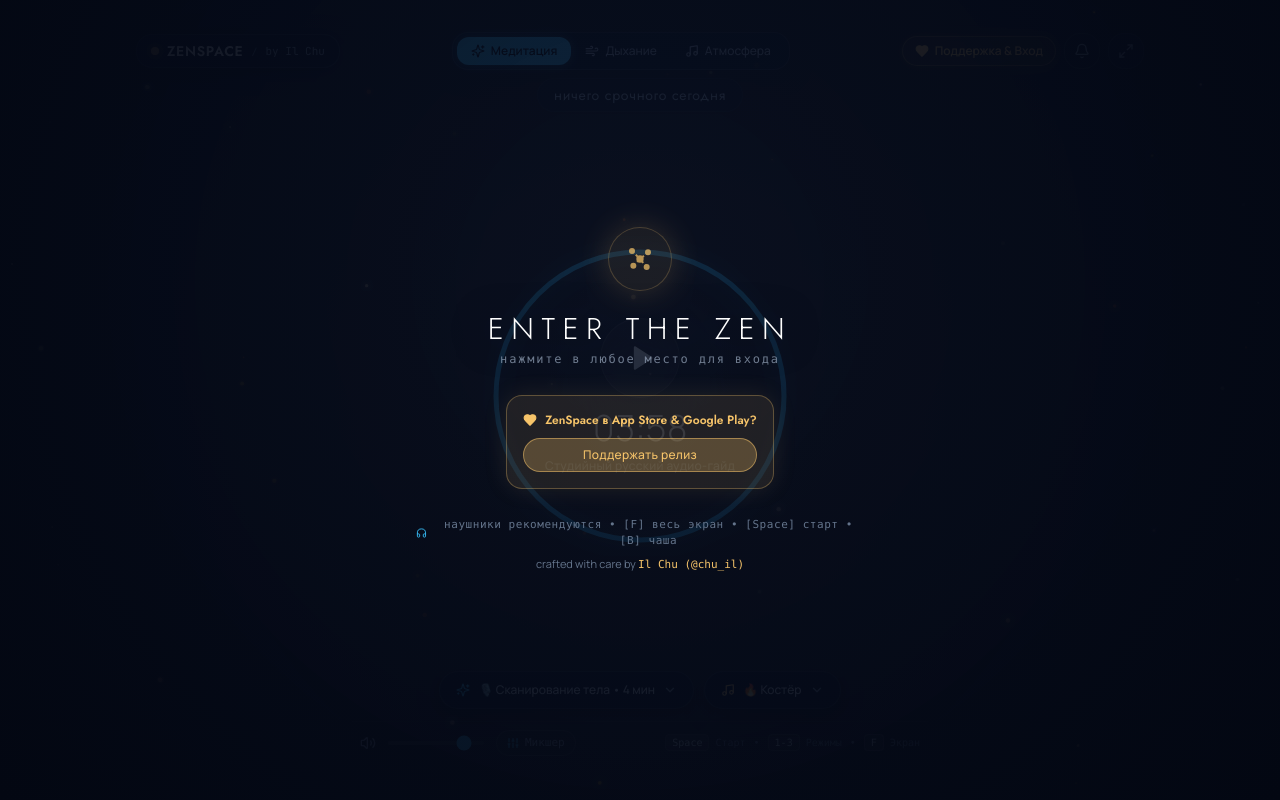
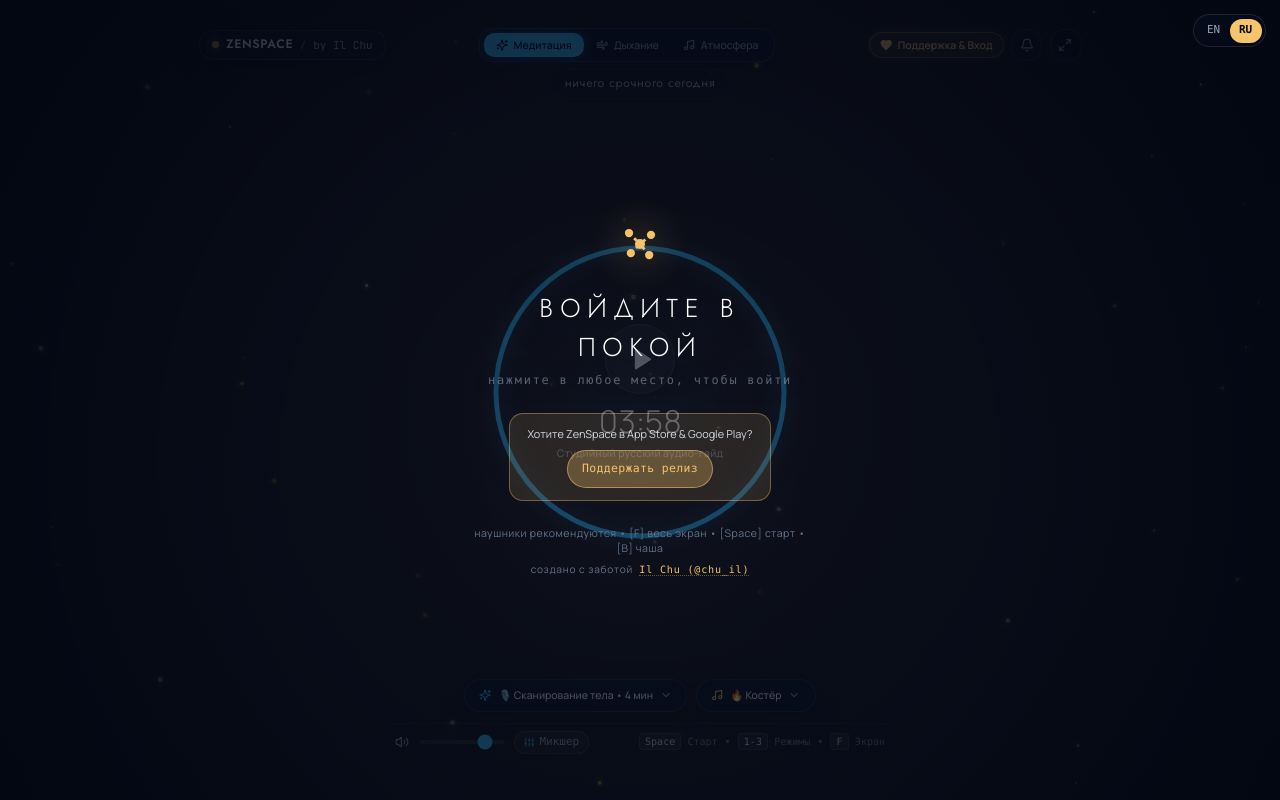
Before and after one commit to ilyachu/zenspace, a React (Vite) app: page / in a window 1280 px wide. Built offline with nearby package versions, Linux system fonts and the light colour scheme.

Commit message:
feat: exact 1-to-1 lofi-night-sky intro overlay with language switcher and CSS animations

```diff
--- a/src/App.tsx
+++ b/src/App.tsx
@@ -7,7 +7,8 @@
 import { IntroOverlay } from './components/IntroOverlay';
 import { audioEngine, GUIDED_TRACKS } from './services/audioEngine';
 
-const ZEN_QUOTES = [
+const ZEN_QUOTES = {
+  ru: [
     'ничего срочного сегодня',
     'вдох — покой, выдох — отпускание',
     'здесь и сейчас всё спокойно',
@@ -15,10 +16,29 @@
     'просто наблюдайте за дыханием',
     'тишина внутри вас',
     'возвращайтесь в настоящий момент'
-];
+  ],
+  en: [
+    'nothing urgent tonight',
+    'inhale peace, exhale release',
+    'all is calm right here, right now',
+    'mind is clear as the night sky',
+    'simply observe your breath',
+    'silence resides within you',
+    'return gently to the present moment'
+  ]
+};
 
 export function App() {
-  // Navigation State
+  // Navigation & Language State
+  const [lang, setLang] = useState<'ru' | 'en'>(() => {
+    try {
+      const saved = localStorage.getItem('zenspace_lang');
+      return (saved === 'ru' || saved === 'en') ? saved : 'ru';
+    } catch {
+      return 'ru';
+    }
+  });
+
   const [mode, setMode] = useState<AppMode>('meditate');
   const [isRunning, setIsRunning] = useState<boolean>(false);
   const [isFullscreen, setIsFullscreen] = useState<boolean>(false);
@@ -65,6 +85,13 @@
   const breathTimeoutRef = useRef<number | null>(null);
   const mouseActivityTimerRef = useRef<number | null>(null);
 
+  const toggleLang = (newLang: 'ru' | 'en') => {
+    setLang(newLang);
+    try {
+      localStorage.setItem('zenspace_lang', newLang);
+    } catch {}
+  };
+
   // Format MM:SS
   const formatTime = (sec: number) => {
     const m = Math.floor(sec / 60);
@@ -88,7 +115,8 @@
   };
 
   const nextQuote = () => {
-    setQuoteIdx((prev) => (prev + 1) % ZEN_QUOTES.length);
+    const quotes = ZEN_QUOTES[lang];
+    setQuoteIdx((prev) => (prev + 1) % quotes.length);
   };
 
   // Switch Mode Handler
@@ -211,19 +239,19 @@
 
     const patterns: Record<string, Array<{ text: string; dur: number; scale: number; opacity: number }>> = {
       box: [
-        { text: 'Вдох', dur: 4000, scale: 1.35, opacity: 0.5 },
-        { text: 'Задержка', dur: 4000, scale: 1.35, opacity: 0.5 },
-        { text: 'Выдох', dur: 4000, scale: 0.85, opacity: 0.15 },
-        { text: 'Пауза', dur: 4000, scale: 0.85, opacity: 0.15 }
+        { text: lang === 'ru' ? 'Вдох' : 'Inhale', dur: 4000, scale: 1.35, opacity: 0.5 },
+        { text: lang === 'ru' ? 'Задержка' : 'Hold', dur: 4000, scale: 1.35, opacity: 0.5 },
+        { text: lang === 'ru' ? 'Выдох' : 'Exhale', dur: 4000, scale: 0.85, opacity: 0.15 },
+        { text: lang === 'ru' ? 'Пауза' : 'Hold', dur: 4000, scale: 0.85, opacity: 0.15 }
       ],
       relax: [
-        { text: 'Вдох', dur: 4000, scale: 1.35, opacity: 0.5 },
-        { text: 'Задержка', dur: 7000, scale: 1.35, opacity: 0.5 },
-        { text: 'Выдох', dur: 8000, scale: 0.85, opacity: 0.15 }
+        { text: lang === 'ru' ? 'Вдох' : 'Inhale', dur: 4000, scale: 1.35, opacity: 0.5 },
+        { text: lang === 'ru' ? 'Задержка' : 'Hold', dur: 7000, scale: 1.35, opacity: 0.5 },
+        { text: lang === 'ru' ? 'Выдох' : 'Exhale', dur: 8000, scale: 0.85, opacity: 0.15 }
       ],
       coherent: [
-        { text: 'Вдох', dur: 5500, scale: 1.35, opacity: 0.5 },
-        { text: 'Выдох', dur: 5500, scale: 0.85, opacity: 0.15 }
+        { text: lang === 'ru' ? 'Вдох' : 'Inhale', dur: 5500, scale: 1.35, opacity: 0.5 },
+        { text: lang === 'ru' ? 'Выдох' : 'Exhale', dur: 5500, scale: 0.85, opacity: 0.15 }
       ]
     };
 
@@ -244,7 +272,7 @@
     };
 
     runPhase();
-  }, [breathPattern, meditateBgSound, completeSession]);
+  }, [breathPattern, meditateBgSound, completeSession, lang]);
 
   const startAmbientSession = useCallback(() => {
     audioEngine.playSoundscape(ambientSound);
@@ -418,29 +446,44 @@
     ? (meditateTimeLeft / currentTotal)
     : (isRunning ? 1 : 0);
 
-  let statusText = 'Нажмите для начала';
+  let statusText = lang === 'ru' ? 'Нажмите для начала' : 'Click to begin';
   if (isRunning) {
     if (mode === 'meditate') {
-      statusText = meditateType === 'free' ? 'Сессия осознанности' : 'Студийный русский аудио-гайд';
+      statusText = meditateType === 'free'
+        ? (lang === 'ru' ? 'Сессия осознанности' : 'Mindfulness Session')
+        : (lang === 'ru' ? 'Студийный русский аудио-гайд' : 'Studio Guided Meditation');
     } else if (mode === 'breathe') {
-      statusText = isBreatheStudioTrack ? 'Студийная практика дыхания' : 'Следите за ритмом';
+      statusText = isBreatheStudioTrack
+        ? (lang === 'ru' ? 'Студийная практика дыхания' : 'Guided Breathwork')
+        : (lang === 'ru' ? 'Следите за ритмом' : 'Follow the Rhythm');
     } else if (mode === 'ambient') {
-      statusText = 'Звуковой покой';
+      statusText = lang === 'ru' ? 'Звуковой покой' : 'Ambient Immersion';
     }
   } else {
     if (mode === 'meditate') {
-      statusText = meditateType === 'free' ? 'Медитация' : 'Студийный русский аудио-гайд';
+      statusText = meditateType === 'free'
+        ? (lang === 'ru' ? 'Медитация' : 'Meditation')
+        : (lang === 'ru' ? 'Студийный русский аудио-гайд' : 'Studio Guided Session');
     } else if (mode === 'breathe') {
-      statusText = isBreatheStudioTrack ? 'Русская практика дыхания' : 'Визуальный ритм дыхания';
+      statusText = isBreatheStudioTrack
+        ? (lang === 'ru' ? 'Русская практика дыхания' : 'Studio Breath Session')
+        : (lang === 'ru' ? 'Визуальный ритм дыхания' : 'Visual Breath Flow');
     } else if (mode === 'ambient') {
-      statusText = 'Выбор ландшафта';
+      statusText = lang === 'ru' ? 'Выбор ландшафта' : 'Select Soundscape';
     }
   }
+
+  const quotes = ZEN_QUOTES[lang];
+  const activeQuote = quotes[quoteIdx % quotes.length];
 
   return (
     <div className="relative min-h-screen w-full flex flex-col items-center justify-between p-4 md:p-6 overflow-hidden bg-[#030712] text-[#e6edf8]">
       {/* 1. Intro Screen Overlay in exact lofi-night-sky style */}
-      <IntroOverlay onEnter={() => {}} />
+      <IntroOverlay
+        onEnter={() => {}}
+        lang={lang}
+        onToggleLang={toggleLang}
+      />
 
       {/* 2. Theme-Adaptive Living Particle Background Canvas */}
       <ParticleCanvas
@@ -466,10 +509,10 @@
         {/* Floating Poetic Zen Quote in lofi-night-sky style */}
         <div
           onClick={nextQuote}
-          title="Нажмите, чтобы сменить мысль"
+          title={lang === 'ru' ? 'Нажмите, чтобы сменить мысль' : 'Click to change thought'}
           className="cursor-pointer text-xs md:text-sm font-['Jost',sans-serif] tracking-wider text-[#94a3b8] hover:text-[#f6c46a] transition-all duration-300 py-1.5 px-4 rounded-full bg-[#060c1a]/50 border border-white/5 backdrop-blur-md shadow-sm select-none hover:scale-105 my-2"
         >
-          {ZEN_QUOTES[quoteIdx]}
+          {activeQuote}
         </div>
 
         <CircularRing
--- a/src/components/IntroOverlay.tsx
+++ b/src/components/IntroOverlay.tsx
@@ -1,35 +1,49 @@
 import React, { useState, useEffect } from 'react';
-import { Heart, Headphones } from 'lucide-react';
 
 interface IntroOverlayProps {
   onEnter: () => void;
+  lang: 'ru' | 'en';
+  onToggleLang: (lang: 'ru' | 'en') => void;
 }
 
-export const IntroOverlay: React.FC<IntroOverlayProps> = ({ onEnter }) => {
-  const [isEntered, setIsEntered] = useState<boolean>(() => {
-    try {
-      return sessionStorage.getItem('zenspace_entered') === 'true';
-    } catch {
-      return false;
-    }
-  });
+export const IntroOverlay: React.FC<IntroOverlayProps> = ({
+  onEnter,
+  lang,
+  onToggleLang
+}) => {
+  const [hasEntered, setHasEntered] = useState<boolean>(false);
   const [isFading, setIsFading] = useState<boolean>(false);
 
+  const t = {
+    ru: {
+      title: 'войдите в покой',
+      subtitle: 'нажмите в любое место, чтобы войти',
+      donateLabel: 'Хотите ZenSpace в App Store & Google Play?',
+      donateCta: 'Поддержать релиз',
+      hint: 'наушники рекомендуются • [F] весь экран • [Space] старт • [B] чаша',
+      author: 'создано с заботой'
+    },
+    en: {
+      title: 'enter the zen',
+      subtitle: 'click anywhere to begin',
+      donateLabel: 'Want ZenSpace in the App Store & Google Play?',
+      donateCta: 'Support the release',
+      hint: 'headphones recommended • [F] fullscreen • [Space] pause • [B] singing bowl',
+      author: 'crafted with care by'
+    }
+  }[lang];
+
   const handleEnter = () => {
-    if (isEntered || isFading) return;
+    if (hasEntered || isFading) return;
     setIsFading(true);
-    try {
-      sessionStorage.setItem('zenspace_entered', 'true');
-    } catch {}
-
     setTimeout(() => {
-      setIsEntered(true);
+      setHasEntered(true);
       onEnter();
-    }, 900);
+    }, 1000);
   };
 
   useEffect(() => {
-    if (isEntered) return;
+    if (hasEntered) return;
     const handleKeyDown = (e: KeyboardEvent) => {
       if (e.code === 'Space' || e.code === 'Enter') {
         e.preventDefault();
@@ -38,21 +52,60 @@
     };
     window.addEventListener('keydown', handleKeyDown);
     return () => window.removeEventListener('keydown', handleKeyDown);
-  }, [isEntered, isFading]);
+  }, [hasEntered, isFading]);
 
-  if (isEntered) return null;
+  if (hasEntered) return null;
 
   return (
     <div
+      id="intro-overlay"
       onClick={handleEnter}
-      className={`fixed inset-0 z-50 flex flex-col items-center justify-center p-6 bg-radial from-[#081022]/85 via-[#040815]/95 to-[#030712] cursor-pointer select-none transition-all duration-1000 ease-[cubic-bezier(0.16,1,0.3,1)] ${
-        isFading ? 'opacity-0 scale-95 pointer-events-none' : 'opacity-100 scale-100'
+      className={`fixed inset-0 z-50 flex flex-col items-center justify-center cursor-pointer select-none transition-all duration-1000 ease-[cubic-bezier(0.16,1,0.3,1)] ${
+        isFading ? 'opacity-0 invisible pointer-events-none' : 'opacity-100 visible'
+      }`}
+      style={{
+        background: 'radial-gradient(circle at 50% 58%, rgba(8, 16, 34, 0.65), rgba(3, 7, 18, 0.88))'
+      }}
+    >
+      {/* Language Switcher in Top Right (Exact lofi-night-sky layout) */}
+      <div
+        className="absolute top-4 right-4 z-50 inline-flex items-center gap-0 bg-[#060c1a]/80 border border-white/10 rounded-full p-1 backdrop-blur-xl"
+        onClick={(e) => e.stopPropagation()}
+      >
+        <button
+          type="button"
+          onClick={() => onToggleLang('en')}
+          className={`min-w-[32px] h-[24px] px-2 rounded-full text-[11px] font-mono font-medium transition-all ${
+            lang === 'en'
+              ? 'bg-[#f6c46a] text-[#030712] font-semibold shadow-sm'
+              : 'text-[#94a3b8] hover:text-white'
           }`}
         >
-      <div className="flex flex-col items-center gap-5 text-center max-w-md">
-        {/* Constellation Icon with Golden Glow */}
-        <div className="relative w-16 h-16 rounded-full bg-[#f6c46a]/10 border border-[#f6c46a]/30 flex items-center justify-center text-[#f6c46a] shadow-[0_0_32px_rgba(246,196,106,0.25)] animate-pulse">
-          <svg className="w-8 h-8" viewBox="0 0 24 24" fill="none" stroke="currentColor" strokeWidth="1.5">
+          EN
+        </button>
+        <button
+          type="button"
+          onClick={() => onToggleLang('ru')}
+          className={`min-w-[32px] h-[24px] px-2 rounded-full text-[11px] font-mono font-medium transition-all ${
+            lang === 'ru'
+              ? 'bg-[#f6c46a] text-[#030712] font-semibold shadow-sm'
+              : 'text-[#94a3b8] hover:text-white'
+          }`}
+        >
+          RU
+        </button>
+      </div>
+
+      {/* Main Intro Container */}
+      <div className="flex flex-col items-center gap-5 text-center p-8 max-w-md">
+        {/* Constellation Icon with Golden pulse-glow */}
+        <svg
+          className="w-12 h-12 text-[#f6c46a] animate-pulse-glow"
+          viewBox="0 0 24 24"
+          fill="none"
+          stroke="currentColor"
+          strokeWidth="1.5"
+        >
           <circle cx="12" cy="12" r="2" fill="currentColor"></circle>
           <circle cx="6" cy="6" r="1.5" fill="currentColor"></circle>
           <circle cx="18" cy="7" r="1.5" fill="currentColor"></circle>
@@ -63,51 +116,46 @@
           <line x1="17" y1="18" x2="12" y2="12" stroke="currentColor" strokeDasharray="2 2"></line>
           <line x1="7" y1="17" x2="12" y2="12" stroke="currentColor" strokeDasharray="2 2"></line>
         </svg>
-        </div>
 
-        {/* Title & Subtitle in lofi-night-sky style */}
-        <div className="space-y-1">
-          <h1 className="text-2xl md:text-3xl font-light tracking-[0.25em] uppercase text-white font-['Jost',sans-serif] drop-shadow-[0_2px_18px_rgba(3,7,18,0.7)]">
-            enter the zen
+        {/* Intro Title & Subtitle */}
+        <div>
+          <h1 className="font-['Jost',sans-serif] text-[1.85rem] font-light tracking-[0.25em] uppercase text-white drop-shadow-[0_2px_18px_rgba(3,7,18,0.7)] mt-2">
+            {t.title}
           </h1>
-          <p className="text-xs font-mono tracking-[0.15em] text-[#94a3b8] animate-pulse">
-            нажмите в любое место для входа
+          <p className="font-mono text-[0.85rem] tracking-[0.15em] text-[#94a3b8] animate-breathe mt-1.5 drop-shadow-[0_1px_12px_rgba(3,7,18,0.75)]">
+            {t.subtitle}
           </p>
         </div>
 
-        {/* Monetization / Support Card */}
-        <div
-          onClick={(e) => e.stopPropagation()}
-          className="mt-2 p-4 rounded-2xl bg-[#f6c46a]/10 border border-[#f6c46a]/30 shadow-[0_0_24px_rgba(246,196,106,0.1)] flex flex-col items-center gap-2.5 max-w-xs transition-all duration-200 hover:border-[#f6c46a]/50"
-        >
-          <div className="flex items-center gap-2 text-xs font-semibold text-[#f6c46a] font-['Jost',sans-serif]">
-            <Heart className="w-3.5 h-3.5 fill-[#f6c46a]" />
-            <span>ZenSpace в App Store &amp; Google Play?</span>
-          </div>
+        {/* Intro Donate / Monetization Card */}
         <a
           href="https://pay.cloudtips.ru/p/68f756af"
           target="_blank"
           rel="noopener noreferrer"
-            className="w-full flex items-center justify-center gap-1.5 py-2 px-4 rounded-full bg-[#f6c46a]/25 hover:bg-[#f6c46a] border border-[#f6c46a]/50 text-[#f6c46a] hover:text-[#030712] text-xs font-medium tracking-wide transition-all duration-200"
+          onClick={(e) => e.stopPropagation()}
+          className="flex flex-col items-center gap-2.5 mt-1.5 p-3.5 px-5 max-w-[22rem] text-decoration-none rounded-2xl bg-[#f6c46a]/[0.12] hover:bg-[#f6c46a]/[0.22] border border-[#f6c46a]/[0.38] hover:border-[#f6c46a] transition-all duration-200"
         >
-            <span>Поддержать релиз</span>
+          <span className="text-[0.78rem] leading-[1.4] text-[#e6edf8]/90 font-['Manrope',sans-serif]">
+            {t.donateLabel}
+          </span>
+          <span className="flex items-center justify-center min-h-[38px] px-4 rounded-full bg-[#f6c46a]/[0.28] hover:bg-[#f6c46a] border border-[#f6c46a]/[0.55] text-[#f6c46a] hover:text-[#030712] text-[0.82rem] font-medium tracking-[0.03em] transition-colors font-mono">
+            {t.donateCta}
+          </span>
         </a>
-        </div>
 
-        {/* Hints and Author tag */}
+        {/* Hint & Author Tag */}
         <div className="space-y-1.5 pt-2">
-          <div className="flex items-center justify-center gap-1.5 text-[11px] text-[#64748b] tracking-wider font-mono">
-            <Headphones className="w-3 h-3 text-[#38bdf8]" />
-            <span>наушники рекомендуются • [F] весь экран • [Space] старт • [B] чаша</span>
-          </div>
-          <div className="text-[11px] text-[#64748b]">
-            <span>crafted with care by </span>
+          <p className="text-[0.75rem] text-[#64748b] tracking-[0.05em] font-['Manrope',sans-serif]">
+            {t.hint}
+          </p>
+          <div className="text-[0.72rem] text-[#64748b] tracking-[0.08em]">
+            <span>{t.author} </span>
             <a
               href="https://t.me/chu_il"
               target="_blank"
               rel="noopener noreferrer"
               onClick={(e) => e.stopPropagation()}
-              className="text-[#f6c46a] hover:underline font-mono"
+              className="text-[#f6c46a] hover:text-white border-b border-dotted border-[#f6c46a]/40 hover:border-white transition-all ml-1 font-mono"
             >
               Il Chu (@chu_il)
             </a>
--- a/src/index.css
+++ b/src/index.css
@@ -2,32 +2,82 @@
 @tailwind components;
 @tailwind utilities;
 
-@layer utilities {
-  .bg-radial {
-    background-image: radial-gradient(circle at 50% 35%, var(--tw-gradient-from) 0%, var(--tw-gradient-to) 100%);
+:root {
+  --bg-color: #030712;
+  --text-primary: #e6edf8;
+  --text-secondary: #94a3b8;
+  --text-muted: #64748b;
+  --accent-gold: #f6c46a;
+  --accent-amber: #f97316;
+  --accent-blue: #38bdf8;
+  --accent-tomato: #f87171;
+  --glass-bg: rgba(6, 12, 26, 0.78);
+  --glass-border: rgba(255, 255, 255, 0.09);
+  --glass-border-hover: rgba(255, 255, 255, 0.22);
+  --font-display: 'Jost', 'Manrope', -apple-system, BlinkMacSystemFont, sans-serif;
+  --font-body: 'Manrope', 'Jost', -apple-system, BlinkMacSystemFont, sans-serif;
+  --font-mono: 'JetBrains Mono', 'Menlo', monospace;
+}
+
+* {
+  box-sizing: border-box;
+  user-select: none;
+  -webkit-user-select: none;
+}
+
+html, body {
+  width: 100%;
+  height: 100%;
+  overflow: hidden;
+  background-color: var(--bg-color);
+  color: var(--text-primary);
+  font-family: var(--font-body);
+  font-size: 14px;
+  -webkit-font-smoothing: antialiased;
+  -moz-osx-font-smoothing: grayscale;
+}
+
+/* Animations from lofi-night-sky */
+@keyframes pulse-glow {
+  0%, 100% {
+    opacity: 0.85;
+    filter: drop-shadow(0 0 8px rgba(246, 196, 106, 0.4));
+    transform: scale(1);
   }
-
-  /* Hide scrollbars */
-  .scrollbar-none::-webkit-scrollbar {
-    display: none;
-  }
-  .scrollbar-none {
-    -ms-overflow-style: none;
-    scrollbar-width: none;
+  50% {
+    opacity: 1;
+    filter: drop-shadow(0 0 20px rgba(246, 196, 106, 0.8));
+    transform: scale(1.05);
   }
 }
 
-body {
-  font-family: 'Plus Jakarta Sans', system-ui, -apple-system, sans-serif;
-  margin: 0;
-  padding: 0;
-  background-color: #070c18;
-  color: #f8fafc;
-  user-select: none;
-  -webkit-user-select: none;
-  touch-action: manipulation;
+@keyframes breathe {
+  0%, 100% {
+    opacity: 0.55;
+  }
+  50% {
+    opacity: 0.95;
+  }
 }
 
-body.cursor-none, body.cursor-none * {
-  cursor: none !important;
+.animate-pulse-glow {
+  animation: pulse-glow 3.5s ease-in-out infinite;
 }
+
+.animate-breathe {
+  animation: breathe 2.8s ease-in-out infinite;
+}
+
+/* Glass pill utility */
+.glass-pill {
+  background: var(--glass-bg);
+  border: 1px solid var(--glass-border);
+  backdrop-filter: blur(20px);
+  -webkit-backdrop-filter: blur(20px);
+  transition: all 0.2s ease;
+}
+
+.glass-pill:hover {
+  border-color: var(--glass-border-hover);
+  background: rgba(18, 30, 56, 0.85);
+}
```
Lines whose indentation alone changed are shown as unchanged.
